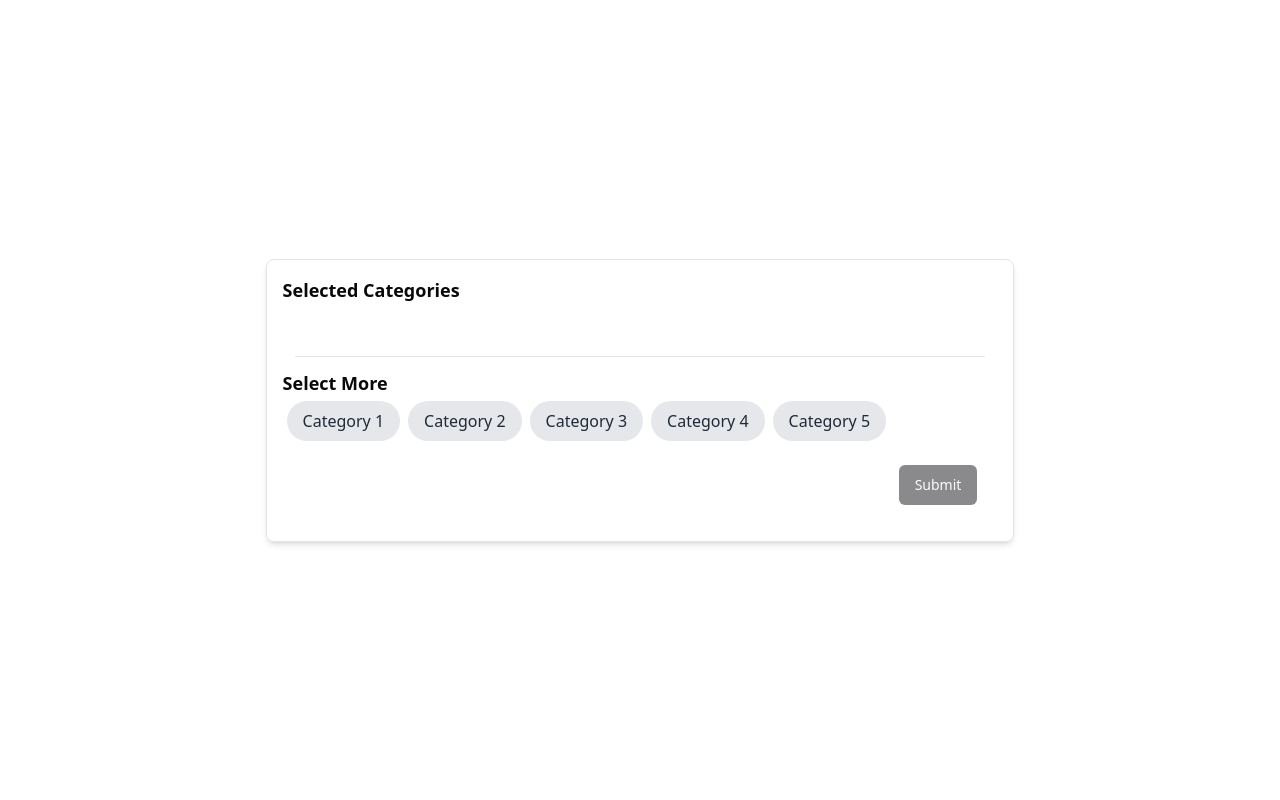
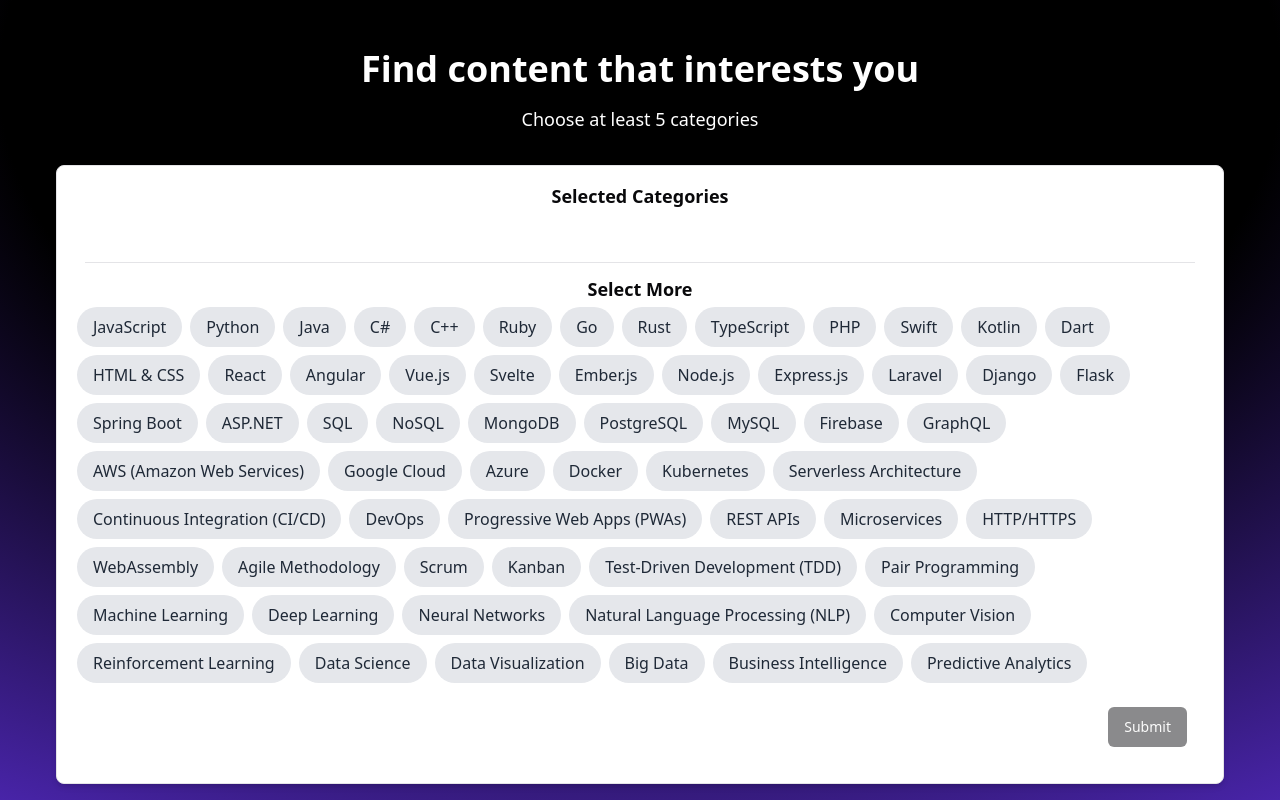
Before and after one commit to AlisaUrsu/BuzzByte-FE, a Next.js app: page /auth/signup in a window 1280 px wide. Both pictures are taken after typing "Sample", "name@example.com", "Sample123" into the empty fields and a click on the button "Next". Built offline with nearby package versions, Linux system fonts and the light colour scheme.

Commit message:
changed design

```diff
--- a/src/app/auth/signup/page.tsx
+++ b/src/app/auth/signup/page.tsx
@@ -48,9 +48,39 @@
         <>
 
             <div className="w-full h-screen flex items-center justify-center px-4">
-                {page === 1 ? <SignUpForm onNext={onNext} /> : <div className="w-[60%]"><CategoryPickPage onSubmit={onSubmit} /></div>}
+                {page === 1 ? (
+                    <Page1 onNext={onNext} />
+                ) : (
+
+                    <CategoryPickPage onSubmit={onSubmit} />
+
+                )}
             </div>
+            {/* background */}
+            <div className="absolute inset-0 -z-10 h-full w-full items-center px-5 py-24 [background:radial-gradient(125%_125%_at_50%_10%,#000_40%,#63e_100%)]"></div>
 
         </>
     );
 }
+
+type Page1Props = {
+    onNext: (username: string, email: string, password: string) => void;
+}
+
+function Page1({ onNext }: Page1Props) {
+    return (
+        <div className="flex min-h-screen">
+
+            <div className="flex-1 flex flex-col justify-center items-center text-white p-8">
+                <h1 className="text-4xl font-semibold mb-4">Join Us Today!</h1>
+                <p className="text-lg text-center">
+                    Sign up to unlock exclusive features, enjoy personalized content, and connect with a vibrant community!
+                </p>
+            </div>
+
+            <div className="flex-1 flex justify-center items-center ">
+                <SignUpForm onNext={onNext} />
+            </div>
+        </div>
+    );
+}
--- a/src/app/globals.css
+++ b/src/app/globals.css
@@ -1,10 +1,6 @@
 @tailwind base;
 @tailwind components;
 @tailwind utilities;
-@import url('https://fonts.googleapis.com/css2?family=Baloo+Thambi+2:wght@400..800&family=Roboto:wght@500&display=swap');
-body {
-  font-family: Baloo Thambi 2, Arial, Helvetica, sans-serif;
-}
 
 @layer base {
   :root {
--- a/src/components/login/category-pick.tsx
+++ b/src/components/login/category-pick.tsx
@@ -11,7 +11,7 @@
     return (
         <button
             onClick={onClick}
-            className={`px-4 py-2 m-1 rounded-full ${selected ? "bg-blue-500 text-white" : "bg-gray-200 text-gray-800"
+            className={`px-4 py-2 m-1 rounded-full ${selected ? "bg-purple-600 text-white" : "bg-gray-200 text-gray-800"
                 }`}
         >
             {label}
@@ -26,9 +26,48 @@
 const CategoryPickPage = ({ onSubmit }: CategoryPickPageProps) => {
     const [selectedCategories, setSelectedCategories] = useState<string[]>([]);
 
-    //hardcoded categories
+    //hardcoded categories to test desgin
 
-    const categories = ["Category 1", "Category 2", "Category 3", "Category 4", "Category 5"];
+    const categories = [
+        // Programming Languages
+        "JavaScript", "Python", "Java", "C#", "C++",
+        "Ruby", "Go", "Rust", "TypeScript", "PHP",
+        "Swift", "Kotlin", "Dart", "HTML & CSS",
+
+        // Frontend Frameworks & Libraries
+        "React", "Angular", "Vue.js", "Svelte", "Ember.js",
+
+        // Backend Frameworks & Libraries
+        "Node.js", "Express.js", "Laravel", "Django", "Flask",
+        "Spring Boot", "ASP.NET",
+
+        // Databases
+        "SQL", "NoSQL", "MongoDB", "PostgreSQL", "MySQL",
+        "Firebase", "GraphQL",
+
+        // Cloud & Infrastructure
+        "AWS (Amazon Web Services)", "Google Cloud", "Azure",
+        "Docker", "Kubernetes", "Serverless Architecture",
+        "Continuous Integration (CI/CD)", "DevOps",
+
+        // Web Development
+        "Progressive Web Apps (PWAs)", "REST APIs",
+        "Microservices", "HTTP/HTTPS", "WebAssembly",
+
+        // Software Development Methodologies
+        "Agile Methodology", "Scrum", "Kanban",
+        "Test-Driven Development (TDD)", "Pair Programming",
+
+        // Artificial Intelligence & Machine Learning
+        "Machine Learning", "Deep Learning", "Neural Networks",
+        "Natural Language Processing (NLP)", "Computer Vision",
+        "Reinforcement Learning",
+
+        // Data Science & Analytics
+        "Data Science", "Data Visualization", "Big Data",
+        "Business Intelligence", "Predictive Analytics"
+    ];
+
 
     const toggleCategory = (category: string) => {
         setSelectedCategories((prev) =>
@@ -37,20 +76,34 @@
     };
 
     return (
-        <div className="border rounded-lg shadow-md p-4">
+        <div className="w-full min-h-[60%] px-10">
+            <div className="flex-1 flex flex-col justify-center items-center text-white p-8">
+                <h1 className="text-4xl font-semibold mb-4">Find content that interests you</h1>
+                <p className="text-lg text-center">
+                    Choose at least 5 categories
+                </p>
+            </div>
 
+            <div className="border rounded-lg shadow-md p-4 bg-white">
+
+                <div className="flex justify-center">
                     <h2 className="text-lg font-semibold">Selected Categories</h2>
+                </div>
+
                 <div className="flex flex-wrap mb-2 h-10">
                     {selectedCategories.map((category) => (
-                    <span key={category} className="bg-blue-500 text-white px-3 py-1 rounded-full m-1">
+                        <span key={category} className="bg-purple-900 text-white px-3 py-1 rounded-full m-1">
                             {category}
                         </span>
                     ))}
                 </div>
 
                 <hr className="m-3"></hr>
-            <h2 className="text-lg font-semibold">Select More</h2>
-            <div className="overflow-auto max-h-40">
+                <div className="flex justify-center"><h2 className="text-lg font-semibold">Select More</h2></div>
+
+
+                <div className="flex justify-center">
+                    <div className="overflow-auto min-h-40 ">
                         {categories.map((category) => (
                             <CategoryPickButton
                                 key={category}
@@ -60,11 +113,13 @@
                             />
                         ))}
                     </div>
+                </div>
 
                 <div className="m-5 flex justify-end">
-                <Button type="submit" disabled={selectedCategories.length < 3} onClick={() => onSubmit(selectedCategories)}>Submit</Button>
+                    <Button type="submit" disabled={selectedCategories.length < 5} onClick={() => onSubmit(selectedCategories)}>Submit</Button>
                 </div>
 
+            </div>
         </div>
     );
 };
--- a/src/components/login/signup-form.tsx
+++ b/src/components/login/signup-form.tsx
@@ -72,7 +72,7 @@
             <CardHeader>
                 <CardTitle className="text-2xl">Sign up</CardTitle>
                 <CardDescription>
-                    Unlock exclusive features, personalized content, and connect with a vibrant community!
+                    You're one step away!
                 </CardDescription>
             </CardHeader>
             <form onSubmit={handleSubmit(onSubmit)}>
```
Lines whose indentation alone changed are shown as unchanged.
